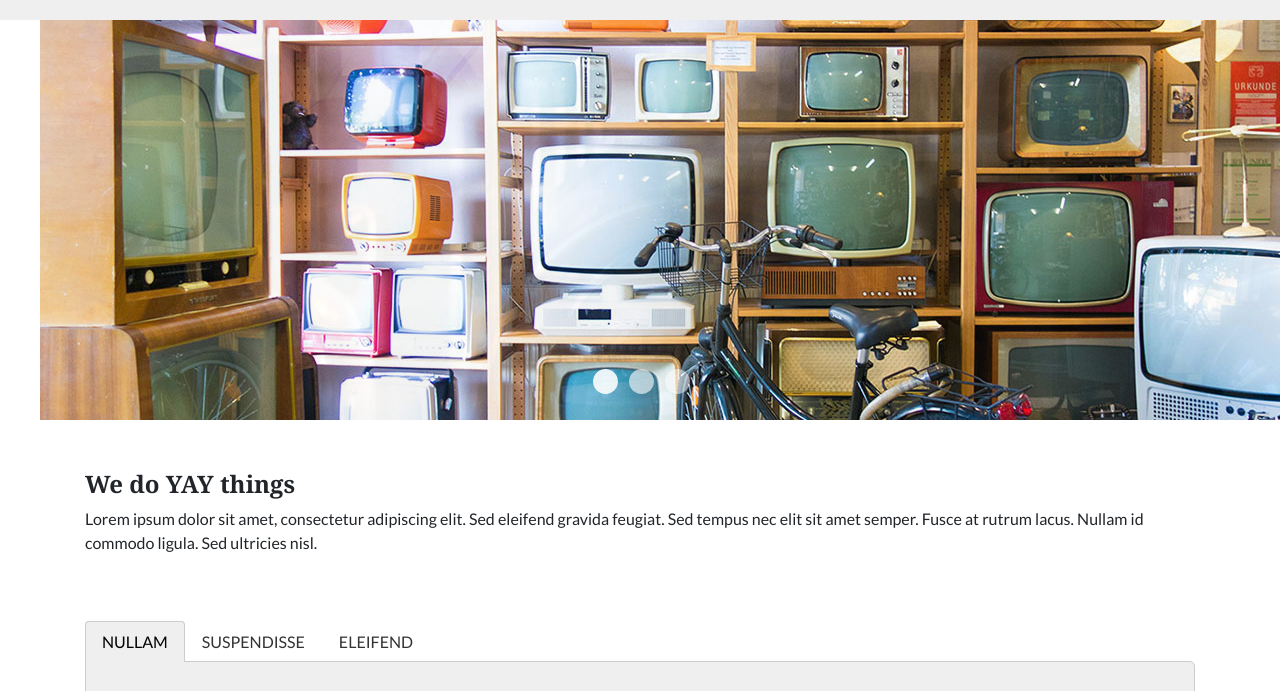
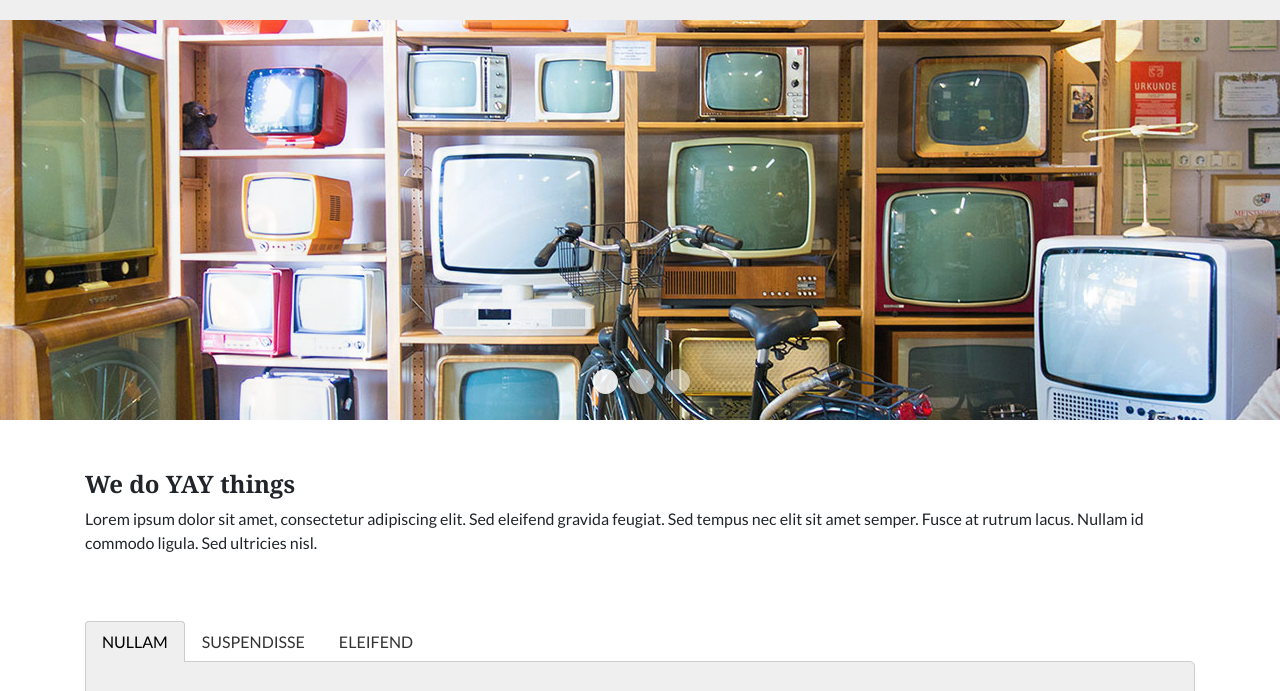
Before and after one commit to kallevikstyle/css-frameworks_ca, a website: page index.html in a window 1280 px wide. Shown: the part 68-759 px from the top of the page. Drawn offline with nearby package versions, Linux system fonts and the light colour scheme.

Commit message:
Center aligning carousel

```diff
--- a/assets/sass/partials/modules/_carousel.scss
+++ b/assets/sass/partials/modules/_carousel.scss
@@ -13,10 +13,10 @@
         }
     }
     &__image {
-            max-width: 1400px;
-            height: 400px;
-            background-repeat: no-repeat;
-            left: 40px;
+        width: 100%;
+        height: 400px;
+        background-repeat: no-repeat;
+        background-position: center top;
 
         &--1 {
             background-image: url('../images/carousel/carousel-1.jpg');
--- a/index.html
+++ b/index.html
@@ -59,16 +59,10 @@
                 <li data-target="#yay-promotion" data-slide-to="1"></li>
                 <li data-target="#yay-promotion" data-slide-to="2"></li>
             </ol>
-            <div class="carousel-inner text-center">
-                <div class="main-carousel__image main-carousel__image--1 carousel-item active">
-                    <!-- <img src="assets/images/carousel/carousel-1.jpg" alt="Retro devices"> -->
-                </div>
-                <div class="main-carousel__image main-carousel__image--2 carousel-item">
-                    <!-- <img src="assets/images/carousel/carousel-2.jpg" alt="Retro devices"> -->
-                </div>
-                <div class="main-carousel__image main-carousel__image--3 carousel-item">
-                    <!-- <img src="assets/images/carousel/carousel-3.jpg" alt="Retro devices"> -->
-                </div>
+            <div class="carousel-inner">
+                <div class="main-carousel__image main-carousel__image--1 carousel-item active"></div>
+                <div class="main-carousel__image main-carousel__image--2 carousel-item"></div>
+                <div class="main-carousel__image main-carousel__image--3 carousel-item"></div>
             </div>
         </div>
     </div>
```
Also changed, not shown: assets/css/styles.css.
